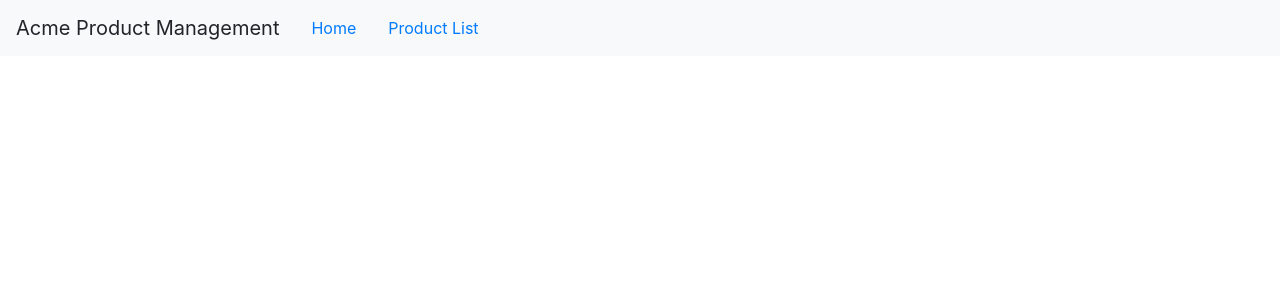
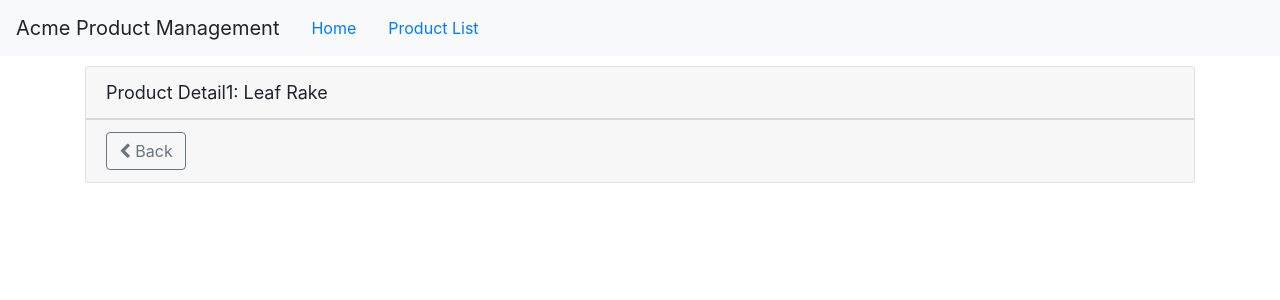
Before and after one commit to seb-faull/Angular-ProductManagement, an Angular app: page /products/1 in a window 1280 px wide. Shown: the top 300 px of the page. Built offline with nearby package versions, Linux system fonts and the light colour scheme.

Commit message:
Add back button to product detail page

```diff
--- a/src/app/products/product-detail.component.html
+++ b/src/app/products/product-detail.component.html
@@ -2,4 +2,11 @@
   <div class="card-header">
     {{ pageTitle + ': ' + product.productName }}
   </div>
+  <div class="card-footer">
+    <button class="btn btn-outline-secondary"
+            (click)='onBack()'
+            style='width:80px'>
+      <i class="fa fa-chevron-left"></i> Back
+    </button>
+  </div>
 </div>
--- a/src/app/products/product-detail.component.ts
+++ b/src/app/products/product-detail.component.ts
@@ -1,4 +1,5 @@
 import { Component, OnInit } from '@angular/core';
+import { ActivatedRoute, Router } from '@angular/router';
 import { IProduct } from './product';
 
 @Component({
@@ -9,9 +10,27 @@
   pageTitle: string = 'Product Detail';
   product: IProduct;
 
-  constructor() { }
+  constructor(private route: ActivatedRoute,
+              private router: Router) { }
 
   ngOnInit() {
+    let id = +this.route.snapshot.paramMap.get('id');
+
+    this.pageTitle += `${id}`;
+    this.product = {
+      'productId': id,
+      'productName': 'Leaf Rake',
+      'productCode': 'GDN-0011',
+      'releaseDate': 'March 19, 2016',
+      'description': 'Lead rake with 48-inch wooden handle',
+      'price': 19.95,
+      'starRating': 3.2,
+      'imageUrl': 'xxx'
+    }
+  }
+
+  onBack(): void {
+    this.router.navigate(['/products']);
   }
 
 }
--- a/src/app/products/product-list.component.html
+++ b/src/app/products/product-list.component.html
@@ -44,7 +44,11 @@
                   [style.width.px]='imageWidth'
                   [style.margin.px]='imageMargin'>
             </td>
-            <td>{{ product.productName }}</td>
+            <td>
+              <a [routerLink]="['/products', product.productId]">
+                {{ product.productName }}
+              </a>
+            </td>
             <td>{{ product.productCode | lowercase | convertToSpaces: '-' }}</td>
             <td>{{ product.releaseDate }}</td>
             <td>{{ product.price | currency: 'GBP': 'symbol': '1.2-2' }}</td>
```
